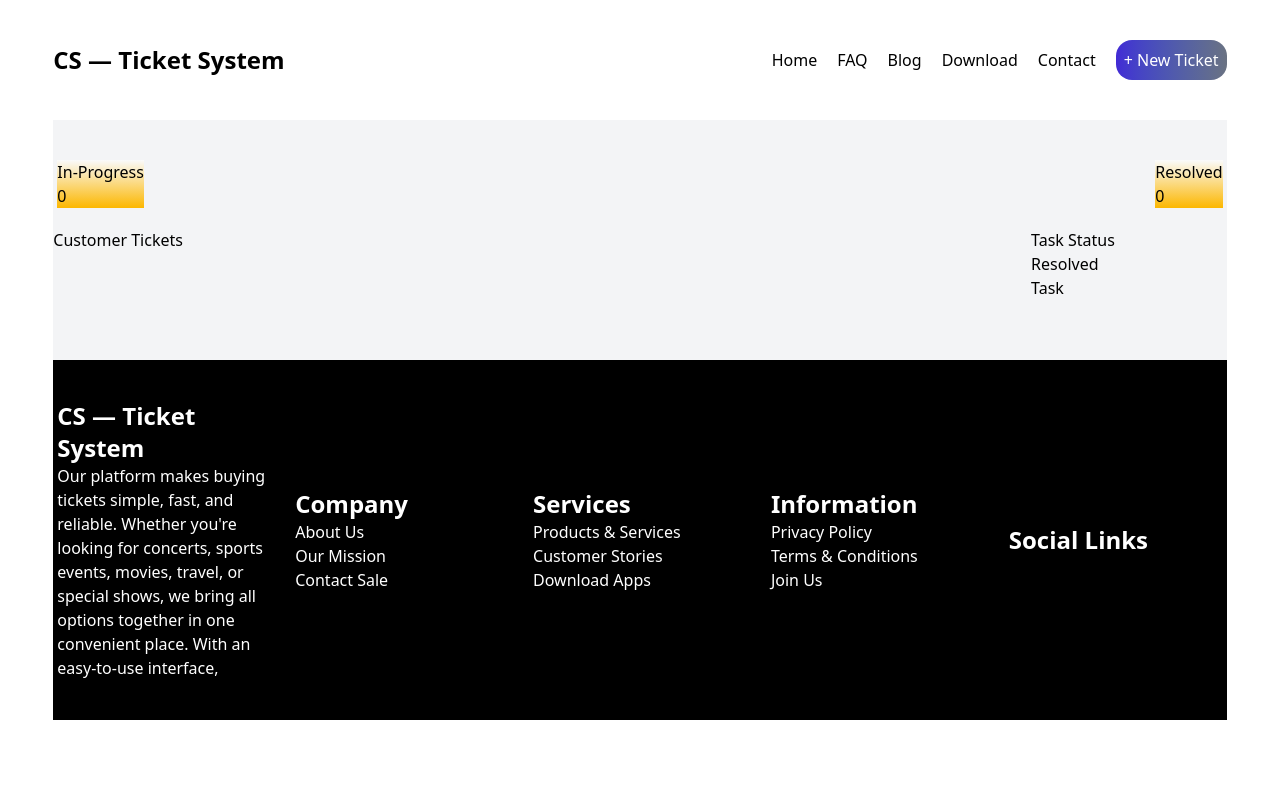
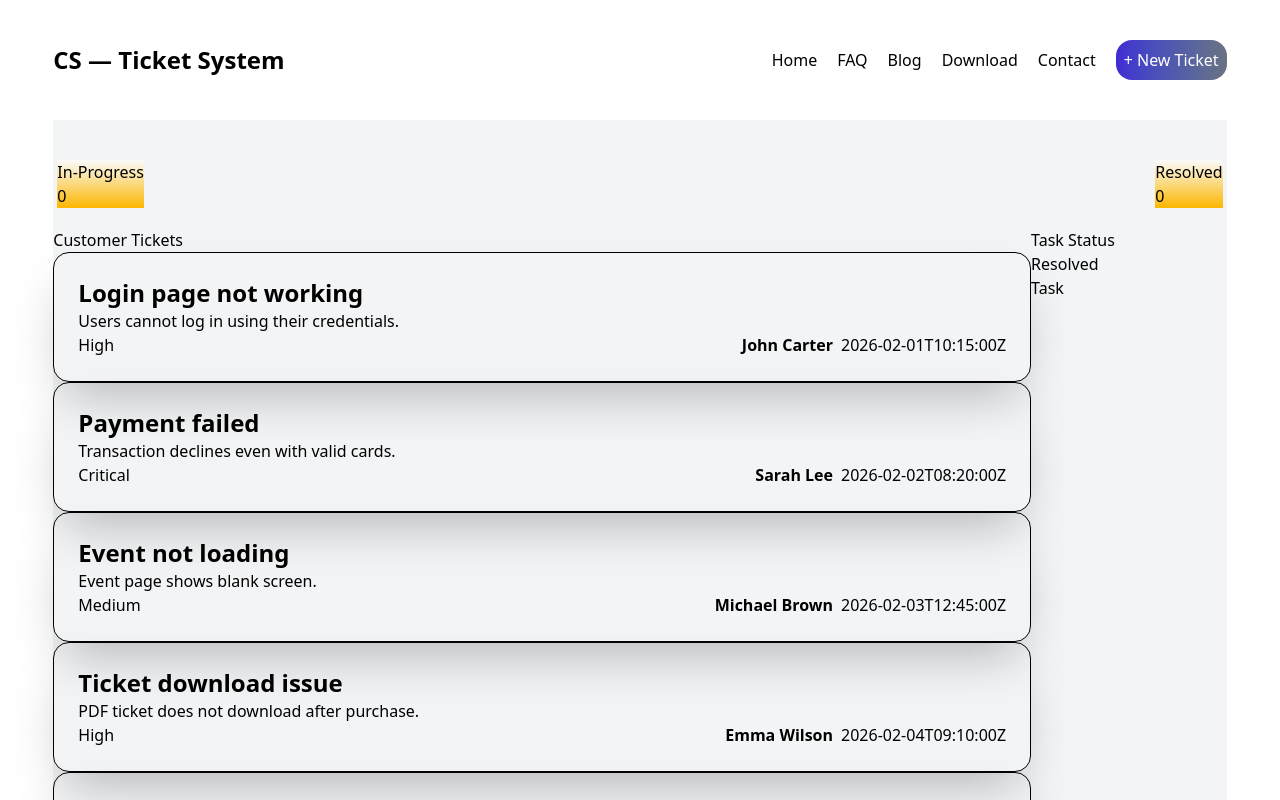
Before and after one commit to impressivecoder01/Assignment-007, a React (Vite) app: page / in a window 1280 px wide. Shown: the top 800 px of the page. Built offline with nearby package versions, Linux system fonts and the light colour scheme.

Commit message:
data showder

```diff
--- a/src/App.jsx
+++ b/src/App.jsx
@@ -8,7 +8,7 @@ import AllCards from './components/cards/AllCards'
 
 function App() {
   const loadData = () => fetch('/json/data.json').then(res => res.json())
-
+  const loadDataPromise = loadData()
   return (
     <>
       <header>
@@ -20,7 +20,7 @@ function App() {
         </section>
         <section>
           <Suspense fallback={"Loading..."}>
-            <AllCards promise ={loadData}>
+            <AllCards promise ={loadDataPromise}>
 
             </AllCards>
           </Suspense>
--- a/src/components/cards/AllCards.jsx
+++ b/src/components/cards/AllCards.jsx
@@ -1,7 +1,9 @@
-import React from 'react';
+import React, { use } from 'react';
+import CustomerCard from './CustomerCard';
 
 const AllCards = ({promise}) => {
-    console.log(promise)
+    const data = use(promise)
+    console.log(data)
     return (
         <>
         <div className='grid grid-cols-12 py-5'>
@@ -9,6 +11,12 @@ const AllCards = ({promise}) => {
 
         <div className='col-span-10'>
             <h1>Customer Tickets</h1>
+            <div className=''>
+{
+                data.map(item => <CustomerCard item={item}></CustomerCard>)
+            }
+            </div>
+
         </div>
         <div>
             <h1>Task Status</h1>
--- /dev/null
+++ b/src/components/cards/CustomerCard.jsx
@@ -0,0 +1,22 @@
+import React from 'react';
+
+const CustomerCard = ({item}) => {
+    console.log(item)
+    return (
+        <div className='shadow-2xl border rounded-2xl p-6'>
+            <h1 className='font-bold text-2xl'>{item.title}</h1>
+            <p>{item.description}</p>
+            <div className='flex justify-between'>
+            <p >{item.priority}</p>
+            <div className='flex items-center gap-2'>
+            <p className='font-semibold'>{item.customer}</p>
+            <p>{item.createdAt}</p>
+
+            </div>
+
+            </div>
+        </div>
+    );
+};
+
+export default CustomerCard;
```
